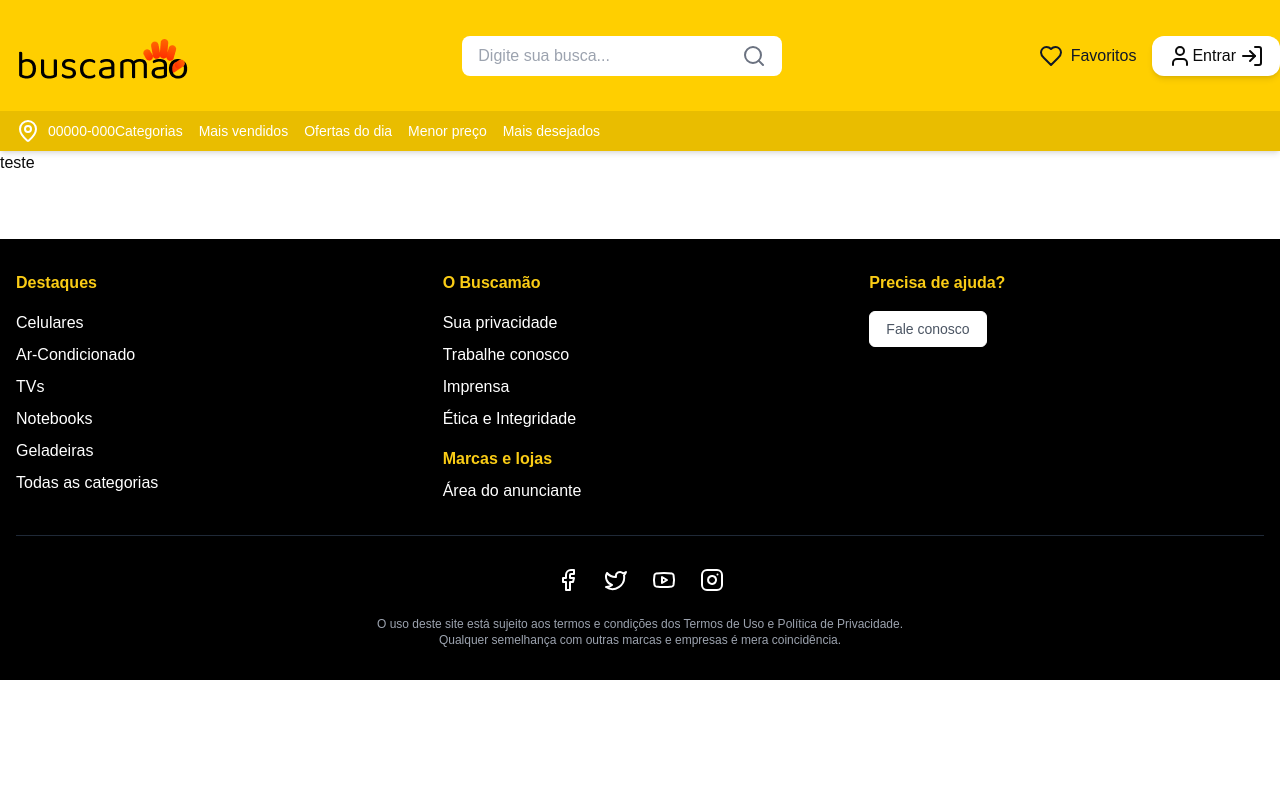
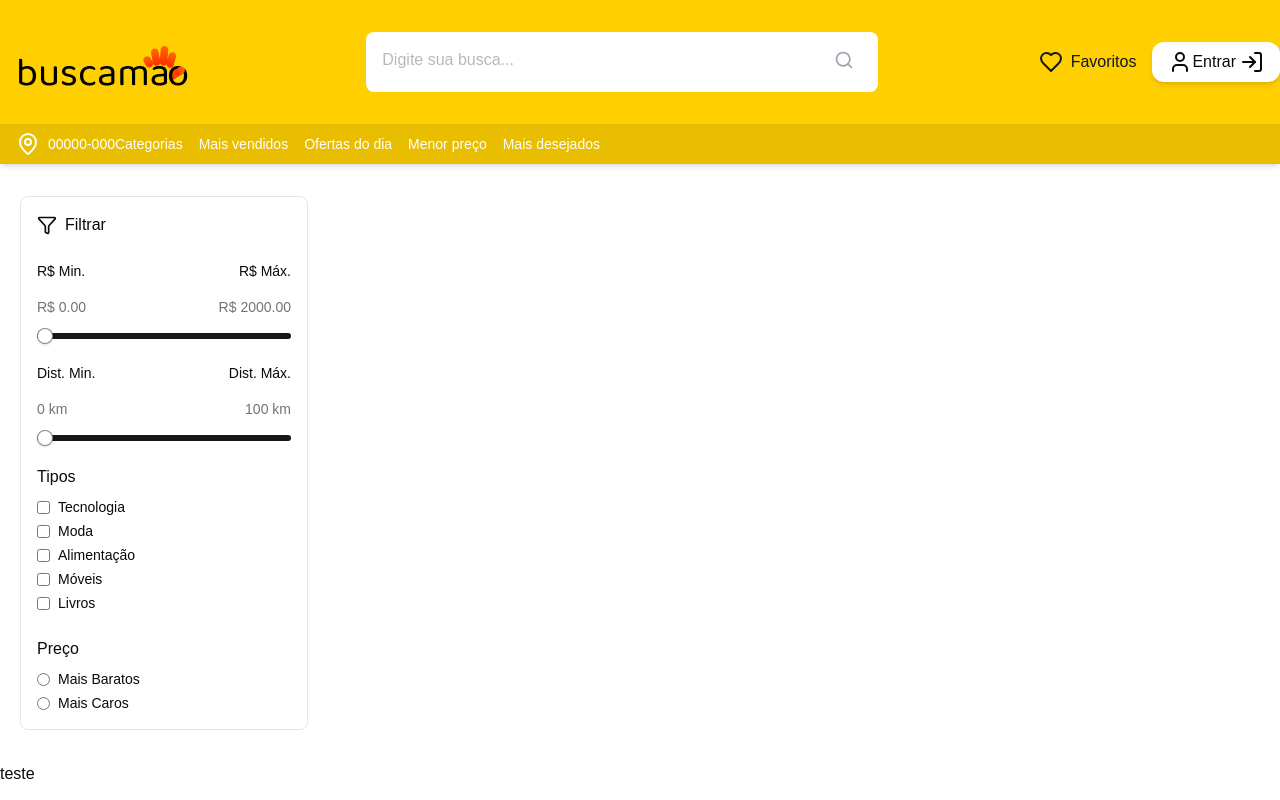
Before and after one commit to MauroSon/T1_MP, a Next.js app in the folder frontend/buscamao/: page / in a window 1280 px wide. Shown: the top 800 px of the page. Built offline with nearby package versions, Linux system fonts and the light colour scheme.

Commit message:
mais bonito

```diff
--- /dev/null
+++ b/frontend/buscamao/app/components/FiltroComponent.tsx
@@ -0,0 +1,77 @@
+"use client"
+
+import { Slider } from "@/components/ui/slider"
+import { Filter } from "lucide-react"
+import { useState } from "react"
+
+export function FiltroComponent() {
+  const [priceRange, setPriceRange] = useState([0, 2000])
+  const [distanceRange, setDistanceRange] = useState([0, 100])
+
+  return (
+    <div className="w-72 border rounded-lg p-4 bg-white">
+      <div className="flex items-center gap-2 mb-6">
+        <Filter className="w-5 h-5" />
+        <h2 className="font-medium">Filtrar</h2>
+      </div>
+
+      <div className="space-y-6">
+        {/* Price Range */}
+        <div className="space-y-4">
+          <div className="flex justify-between text-sm">
+            <span>R$ Min.</span>
+            <span>R$ Máx.</span>
+          </div>
+          <div className="flex justify-between text-sm text-muted-foreground mb-2">
+            <span>R$ {priceRange[0].toFixed(2)}</span>
+            <span>R$ {priceRange[1].toFixed(2)}</span>
+          </div>
+          <Slider min={0} max={2000} step={10} value={priceRange} onValueChange={setPriceRange} className="my-4" />
+        </div>
+
+        {/* Distance Range */}
+        <div className="space-y-4">
+          <div className="flex justify-between text-sm">
+            <span>Dist. Min.</span>
+            <span>Dist. Máx.</span>
+          </div>
+          <div className="flex justify-between text-sm text-muted-foreground mb-2">
+            <span>{distanceRange[0]} km</span>
+            <span>{distanceRange[1]} km</span>
+          </div>
+          <Slider min={0} max={100} step={1} value={distanceRange} onValueChange={setDistanceRange} className="my-4" />
+        </div>
+
+        {/* Types */}
+        <div className="space-y-2">
+          <h3 className="font-medium">Tipos</h3>
+          <ul className="space-y-1">
+            {["Tecnologia", "Moda", "Alimentação", "Móveis", "Livros"].map((tipo) => (
+              <li key={tipo} className="flex items-center gap-2">
+                <input type="checkbox" id={tipo} className="rounded border-gray-300" />
+                <label htmlFor={tipo} className="text-sm">
+                  {tipo}
+                </label>
+              </li>
+            ))}
+          </ul>
+        </div>
+
+        {/* Price Order */}
+        <div className="space-y-2">
+          <h3 className="font-medium">Preço</h3>
+          <ul className="space-y-1">
+            {["Mais Baratos", "Mais Caros"].map((opcao) => (
+              <li key={opcao} className="flex items-center gap-2">
+                <input type="radio" name="preco" id={opcao} className="border-gray-300" />
+                <label htmlFor={opcao} className="text-sm">
+                  {opcao}
+                </label>
+              </li>
+            ))}
+          </ul>
+        </div>
+      </div>
+    </div>
+  )
+}
--- a/frontend/buscamao/app/components/FiltroDistancia.tsx
+++ /dev/null
@@ -1,33 +0,0 @@
-import React from "react";
-import { useState,useEffect } from "react";
-
-
-export function filtroDistancia(){
-    const produto = [
-        { nome: "telefone", dist: 36 },
-        { nome: "tablet", dist: 120 },
-        { nome: "notebook", dist: 2500 },
-        { nome: "fones", dist: 80 },
-        { nome: "mouse", dist: 45 }
-    ];
-
-    const [buscaProduto, setbuscaProduto] = useState('')
-
-    const produtoFiltrado = produto.filter((prod) => prod.includes(buscaProduto.toLowerCase()));
-
-
-
-    return(
-        <div>
-            <h1>Valor Máximo de preço</h1>
-            <input
-          className="w-full placeholder:text-opacity-50 placeholder:text-gray-500 focus:outline-none"
-          type="text"
-          placeholder="Digite o Preço"
-          value={buscaProduto}
-          onChange={(env) => setbuscaProduto(env.target.value)}
-        />
-
-        </div>
-    )
-}
--- a/frontend/buscamao/app/components/FiltroPesquisa.tsx
+++ b/frontend/buscamao/app/components/FiltroPesquisa.tsx
@@ -1,43 +1,26 @@
 "use client"
 
-// * Função: Filtro de Pesquisa de Produtos
-// * Descrição
-// * Filtra os produtos disponíveis de acordo com o texto de busca digitado
-// * pelo usuário, considerando a busca sem diferenciação de maiúsculas ou
-// * minúsculas.
-// * Parâmetros
-// * buscaProduto - string com o texto digitado pelo usuário para buscar
-// *                 nos produtos disponíveis.
-// * Valor retornado
-// * Retorna uma lista de produtos cujos nomes contêm a string de busca,
-// * ignorando a diferenciação entre maiúsculas e minúsculas.
-// * Assertiva de entrada
-// * buscaProduto != NULL
-// * buscaProduto é uma string válida (não vazia ou somente espaços)
-// * Assertiva de saída
-// * retorna uma lista de produtos filtrados (produtoFiltrado), que contém
-// * produtos cujos nomes incluem a string de busca.
-
 import { useState } from "react"
+import { Search } from "lucide-react"
 
 const produto = ["produto 1", "produto 2"]
 
+export function FiltroPesquisa() {
+  const [buscaProduto, setbuscaProduto] = useState("")
 
+  const produtoFiltrado = produto.filter((prod) => prod.toLowerCase().includes(buscaProduto.toLowerCase()))
 
-export function FiltroPesquisa() {
-  const [buscaProduto, setbuscaProduto] = useState("");
-
-  const produtoFiltrado = produto.filter((prod) => prod.toLowerCase().includes(buscaProduto.toLowerCase()));
   return (
-    <div className="w-2/5 my-4 mx-auto relative">
-      <div className="border rounded-lg p-4 mb-1">
+    <div className="w-2/5 my-4 mx-auto relative bg-white rounded-lg">
+      <div className="rounded-lg p-4 mb-1 flex items-center">
         <input
-          className="w-full placeholder:text-opacity-50 placeholder:text-gray-500 focus:outline-none"
+          className="w-full placeholder:text-opacity-50 placeholder:text-gray-500 focus:outline-none pr-8"
           type="text"
           placeholder="Digite sua busca..."
           value={buscaProduto}
           onChange={(env) => setbuscaProduto(env.target.value)}
         />
+        <Search className="absolute right-6 text-gray-400" size={20} />
       </div>
 
       {buscaProduto && produtoFiltrado.length > 0 && (
--- a/frontend/buscamao/app/components/Footer.tsx
+++ b/frontend/buscamao/app/components/Footer.tsx
@@ -5,7 +5,7 @@ import Link from "next/link"
 
 export default function Footer() {
   return (
-    <footer className="w-full bg-black text-white py-8 my-16">
+    <footer className="w-full bg-black text-white py-8 mt-16">
       <div className="container mx-auto px-4">
         <div className="grid grid-cols-1 md:grid-cols-3 gap-8 justify-items-start">
           {/* Destaques Column */}
--- a/frontend/buscamao/app/components/NavBar.tsx
+++ b/frontend/buscamao/app/components/NavBar.tsx
@@ -3,6 +3,7 @@ import { Search, Heart, User, LogIn, MapPin } from 'lucide-react';
 import SearchBar from "./SearchBar"; // Componente client-side
 import FavoritesButton from "./FavoriteButton"; // Componente client-side
 import LoginButton from "./LoginButton"; // Componente client-side
+import { FiltroPesquisa } from "./FiltroPesquisa";
 
 export default function Navbar() {
   return (
@@ -14,7 +15,7 @@ export default function Navbar() {
         </div>
 
         {/* Search Bar */}
-        <SearchBar />
+        <FiltroPesquisa/>
 
         {/* Icons */}
         <div className="flex items-center space-x-4">
--- a/frontend/buscamao/app/informacaoProduto/page.tsx
+++ b/frontend/buscamao/app/informacaoProduto/page.tsx
@@ -8,8 +8,7 @@ import { FiltroPesquisa } from '../components/FiltroPesquisa';
 export default function infoProd() {
   return (
     <main>
-      {/* testando filtro de FiltroPesquisa */}
-      <FiltroPesquisa/>
+
     <div className="max-w-2xl mx-auto p-4 space-y-6">
 
 
--- a/frontend/buscamao/app/page.tsx
+++ b/frontend/buscamao/app/page.tsx
@@ -1,10 +1,14 @@
 import Footer from "./components/Footer";
 import Navbar from "./components/NavBar";
-
+import { FiltroComponent } from "./components/FiltroComponent";
 export default function Home() {
   return (
     <div>
       <Navbar></Navbar>
+      <div className="ml-5 mr-2 my-8">
+      <FiltroComponent/>
+
+      </div>
       teste
       <Footer></Footer>
     </div>
--- a/frontend/buscamao/app/paginaProdutos/page.tsx
+++ b/frontend/buscamao/app/paginaProdutos/page.tsx
@@ -1,5 +1,5 @@
 import React from 'react';
-import {Footer} from '@/app/components/Footer'
+import Footer from '@/app/components/Footer'
 import { BannerCarousel } from "@/app/components/Banner"
 
 export default function Prod() {
@@ -11,7 +11,7 @@ export default function Prod() {
       ]
 
   return (
-    <main>
+    <main className='h-screen'>
         <BannerCarousel images={mockBannerImages} />
 
 
--- /dev/null
+++ b/frontend/buscamao/components/ui/slider.tsx
@@ -0,0 +1,28 @@
+"use client"
+
+import * as React from "react"
+import * as SliderPrimitive from "@radix-ui/react-slider"
+
+import { cn } from "@/lib/utils"
+
+const Slider = React.forwardRef<
+  React.ElementRef<typeof SliderPrimitive.Root>,
+  React.ComponentPropsWithoutRef<typeof SliderPrimitive.Root>
+>(({ className, ...props }, ref) => (
+  <SliderPrimitive.Root
+    ref={ref}
+    className={cn(
+      "relative flex w-full touch-none select-none items-center",
+      className
+    )}
+    {...props}
+  >
+    <SliderPrimitive.Track className="relative h-1.5 w-full grow overflow-hidden rounded-full bg-primary/20">
+      <SliderPrimitive.Range className="absolute h-full bg-primary" />
+    </SliderPrimitive.Track>
+    <SliderPrimitive.Thumb className="block h-4 w-4 rounded-full border border-primary/50 bg-background shadow transition-colors focus-visible:outline-none focus-visible:ring-1 focus-visible:ring-ring disabled:pointer-events-none disabled:opacity-50" />
+  </SliderPrimitive.Root>
+))
+Slider.displayName = SliderPrimitive.Root.displayName
+
+export { Slider }
--- a/frontend/buscamao/package.json
+++ b/frontend/buscamao/package.json
@@ -10,6 +10,7 @@
   },
   "dependencies": {
     "@radix-ui/react-label": "^2.1.2",
+    "@radix-ui/react-slider": "^1.2.3",
     "@radix-ui/react-slot": "^1.1.2",
     "class-variance-authority": "^0.7.1",
     "clsx": "^2.1.1",
```
Also changed, not shown: 1 other file (tests, documents, lock files or other folders).
